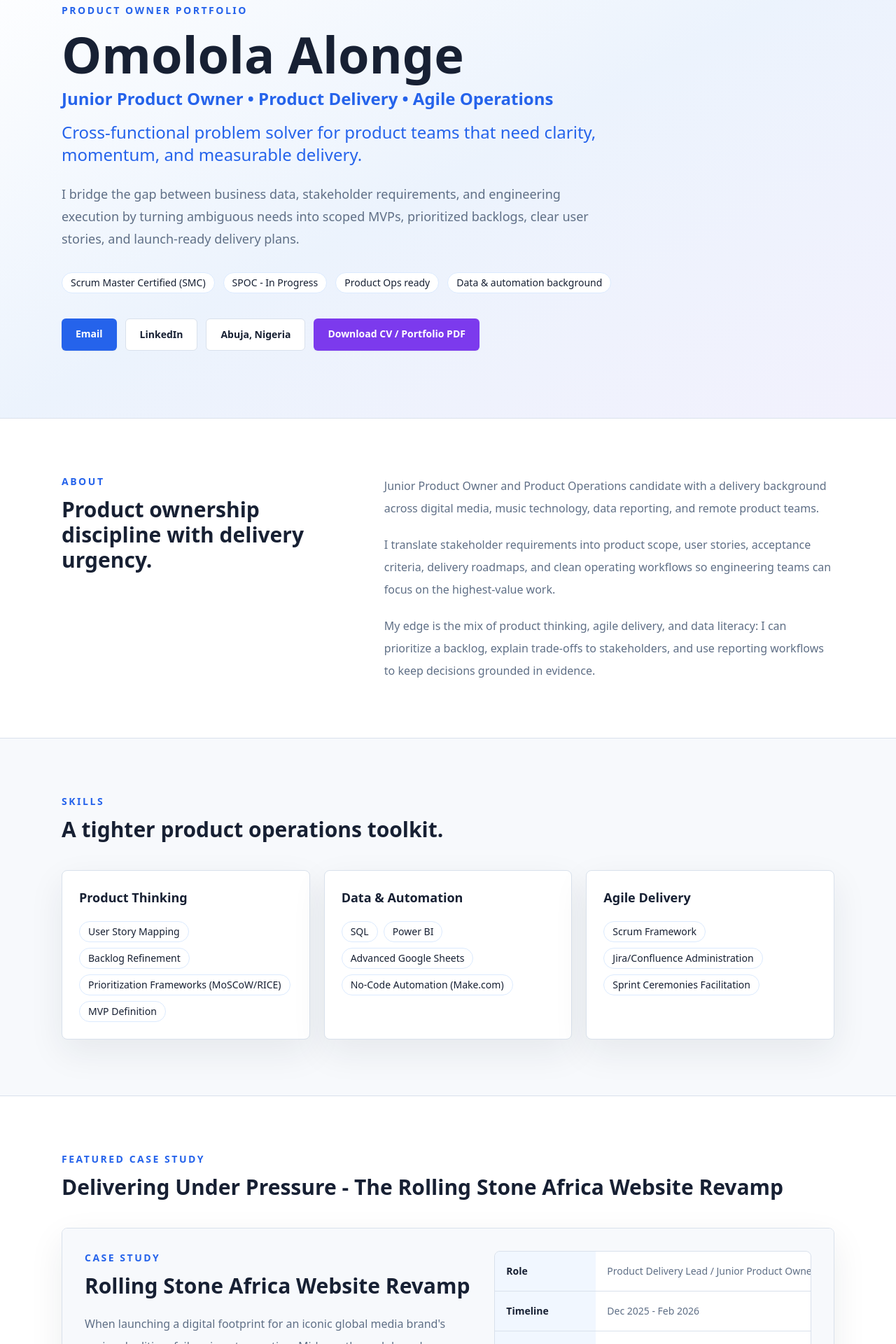
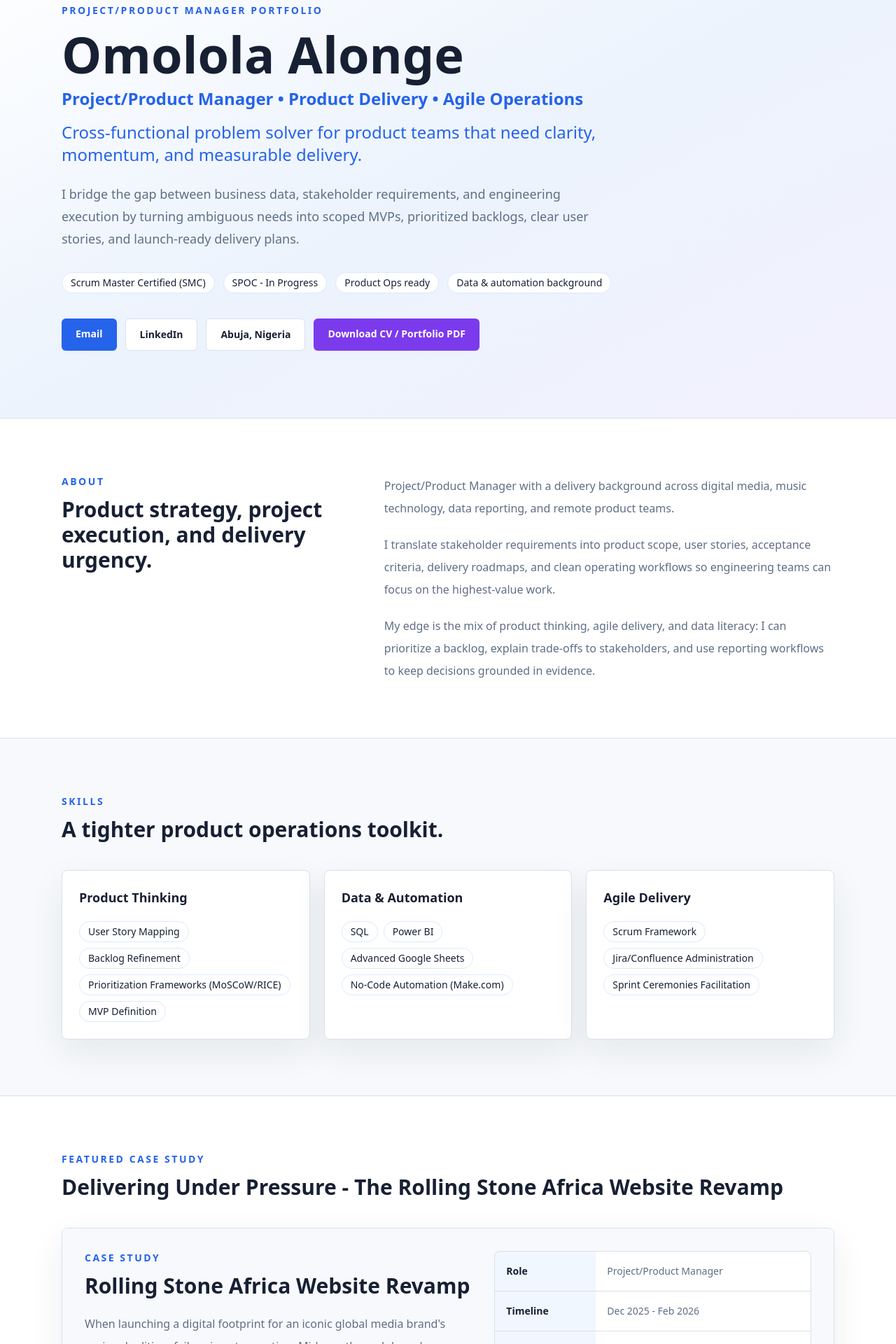
Before and after one commit to omololaalonge/Portfolio_Product-Manager, a Next.js app: page / in a window 1280 px wide. Shown: the part 160-2080 px from the top of the page at 70% size. Built offline with nearby package versions, Linux system fonts and the light colour scheme.

Commit message:
Reposition site for project product manager

```diff
--- a/app/layout.tsx
+++ b/app/layout.tsx
@@ -2,13 +2,13 @@ import type { Metadata } from "next";
 import "./globals.css";
 
 export const metadata: Metadata = {
-  title: "Omolola Alonge - Product Owner Portfolio",
+  title: "Omolola Alonge - Project/Product Manager Portfolio",
   description:
-    "Portfolio for Omolola Alonge, a Junior Product Owner and Product Operations candidate bridging business data, stakeholder requirements, and engineering execution.",
+    "Portfolio for Omolola Alonge, a Project/Product Manager bridging business data, stakeholder requirements, agile delivery, and engineering execution.",
   openGraph: {
-    title: "Omolola Alonge - Product Owner Portfolio",
+    title: "Omolola Alonge - Project/Product Manager Portfolio",
     description:
-      "Junior Product Owner focused on MVP scoping, backlog triage, agile delivery, stakeholder alignment, and data-informed product operations.",
+      "Project/Product Manager focused on MVP scoping, backlog triage, agile delivery, stakeholder alignment, and data-informed product operations.",
     type: "website",
     locale: "en_NG",
   },
--- a/components/About.tsx
+++ b/components/About.tsx
@@ -4,13 +4,12 @@ export default function About() {
       <div className="mx-auto grid max-w-6xl gap-8 px-5 py-16 sm:px-6 lg:grid-cols-[0.8fr_1.2fr] lg:py-20">
         <div>
           <p className="section-kicker">About</p>
-          <h2 className="section-title mt-3">Product ownership discipline with delivery urgency.</h2>
+          <h2 className="section-title mt-3">Product strategy, project execution, and delivery urgency.</h2>
         </div>
         <div className="space-y-5 text-base leading-8 text-muted">
           <p>
-            Junior Product Owner and Product Operations candidate with a delivery
-            background across digital media, music technology, data reporting,
-            and remote product teams.
+            Project/Product Manager with a delivery background across digital
+            media, music technology, data reporting, and remote product teams.
           </p>
           <p>
             I translate stakeholder requirements into product scope, user
--- a/components/ContactFooter.tsx
+++ b/components/ContactFooter.tsx
@@ -8,8 +8,8 @@ export default function ContactFooter() {
               Contact
             </p>
             <h2 className="mt-3 text-2xl font-semibold sm:text-3xl">
-              Interested in Product Owner, Product Operations, or Agile delivery
-              roles in Abuja, remote, or hybrid.
+              Interested in Project/Product Manager, Product Operations, or
+              Agile delivery roles in Abuja, remote, or hybrid.
             </h2>
             <p className="mt-4 max-w-3xl leading-8 text-slate-300">
               PDF portfolio and CV are available on request or via the download
@@ -37,7 +37,7 @@ export default function ContactFooter() {
           </div>
         </div>
         <p className="mt-10 border-t border-white/10 pt-6 text-sm text-slate-400">
-          © {new Date().getFullYear()} Omolola Alonge. Product Owner Portfolio.
+          © {new Date().getFullYear()} Omolola Alonge. Project/Product Manager Portfolio.
         </p>
       </div>
     </footer>
--- a/components/EducationCerts.tsx
+++ b/components/EducationCerts.tsx
@@ -1,7 +1,7 @@
 const items = [
   "B.Sc. Computer Science - University of Abuja, Nigeria (2010).",
   "Scrum Master Certified (SMC) - SCRUMstudy, July 2025.",
-  "Scrum Product Owner Certified (SPOC) - In progress.",
+  "SPOC certification - In progress.",
   "Data Analysis with R Programming - Coursera.",
 ];
 
--- a/components/Experience.tsx
+++ b/components/Experience.tsx
@@ -1,6 +1,6 @@
 const roles = [
   {
-    title: "Product Delivery Lead / Junior Product Owner",
+    title: "Project/Product Manager",
     company: "Wyld Pytch / 51 Lex Publishing & Distribution",
     meta: "Remote, Oct 2024 - Present",
     bullets: [
@@ -11,7 +11,7 @@ const roles = [
     ],
   },
   {
-    title: "Junior Data Analyst",
+    title: "Data Analyst",
     company: "Bincom ICT Solutions",
     meta: "Remote, Nov 2023 - Sept 2024",
     bullets: [
@@ -22,7 +22,7 @@ const roles = [
     ],
   },
   {
-    title: "Junior Data Analyst",
+    title: "Data Analyst",
     company: "Digital Echoes (UK)",
     meta: "Remote, Feb 2022 - Aug 2023",
     bullets: [
--- a/components/Hero.tsx
+++ b/components/Hero.tsx
@@ -10,12 +10,12 @@ export default function Hero() {
     <section className="border-b border-line bg-gradient-to-br from-surface via-blue-soft/40 to-purple-soft/50">
       <div className="mx-auto max-w-6xl px-5 py-16 sm:px-6 sm:py-20 lg:py-24">
         <div className="max-w-4xl">
-          <p className="section-kicker">Product Owner Portfolio</p>
+          <p className="section-kicker">Project/Product Manager Portfolio</p>
           <h1 className="mt-4 text-5xl font-semibold tracking-normal text-ink sm:text-6xl lg:text-7xl">
             Omolola Alonge
           </h1>
           <p className="mt-3 text-lg font-semibold text-blue-calm dark:text-white sm:text-xl lg:text-2xl">
-            Junior Product Owner • Product Delivery • Agile Operations
+            Project/Product Manager • Product Delivery • Agile Operations
           </p>
           <p className="mt-4 text-xl font-medium text-blue-calm sm:text-2xl">
             Cross-functional problem solver for product teams that need clarity,
--- a/components/Projects.tsx
+++ b/components/Projects.tsx
@@ -1,5 +1,5 @@
 const metrics = [
-  { label: "Role", detail: "Product Delivery Lead / Junior Product Owner" },
+  { label: "Role", detail: "Project/Product Manager" },
   { label: "Timeline", detail: "Dec 2025 - Feb 2026" },
   { label: "Tools Used", detail: "Jira, Confluence, Figma, Slack, GitHub" },
   {
@@ -77,7 +77,7 @@ const supportingProjects = [
     goal:
       "Provide artists with a single, easy-to-share link that aggregates major streaming platforms and improves fan engagement and track discovery.",
     role:
-      "Product Delivery Support / Junior Product Owner working with a remote development team and music business stakeholders.",
+      "Project/Product Manager working with a remote development team and music business stakeholders.",
     responsibilities: [
       "Captured and clarified business requirements from artist relations and marketing teams, translating them into structured product features and functional specifications for developers.",
       "Helped break high-level platform goals into prioritized feature sets, focusing on core flows such as artist onboarding, fan-link generation, and basic performance metrics.",
@@ -158,7 +158,7 @@ export default function Projects() {
                   unmapped user interface defects.
                 </p>
                 <p className="mt-4 leading-8 text-muted">
-                  Stepping into a hybrid Product Owner and Delivery role, I took
+                  Stepping into a hybrid Project/Product Manager and Delivery role, I took
                   ownership of the unstable codebase, triaged a chaotic backlog,
                   managed a high-stakes engineering transition, and drove the
                   product to a successful MVP launch.
@@ -243,7 +243,7 @@ export default function Projects() {
 
             <section aria-labelledby="pillars-heading">
               <h3 id="pillars-heading" className="text-xl font-semibold text-ink">
-                Key Product Ownership Pillars
+                Key Project/Product Management Pillars
               </h3>
               <div className="mt-6 grid gap-4 lg:grid-cols-3">
                 {pillars.map((pillar) => (
```
Also changed, not shown: 1 other file (tests, documents, lock files or other folders).
